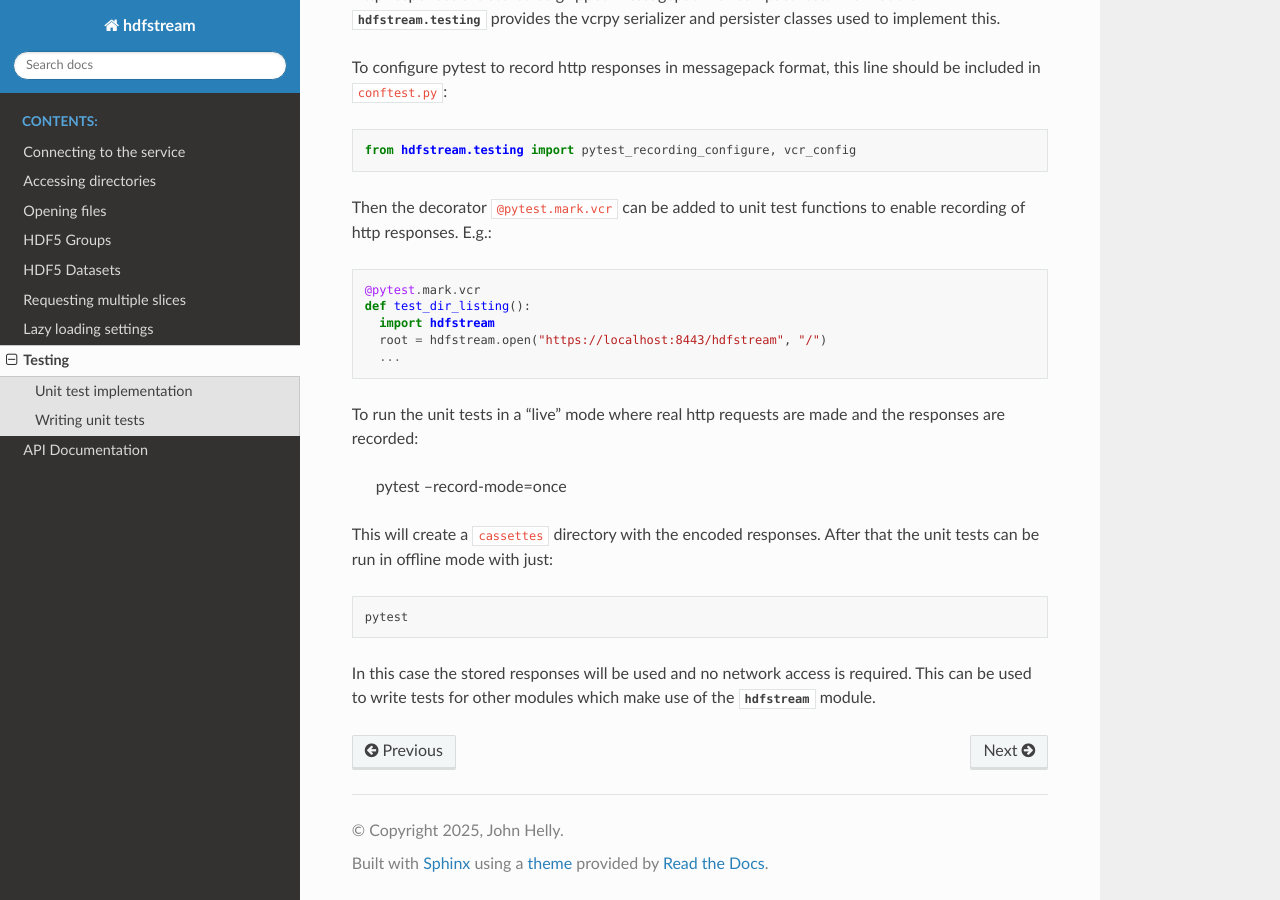
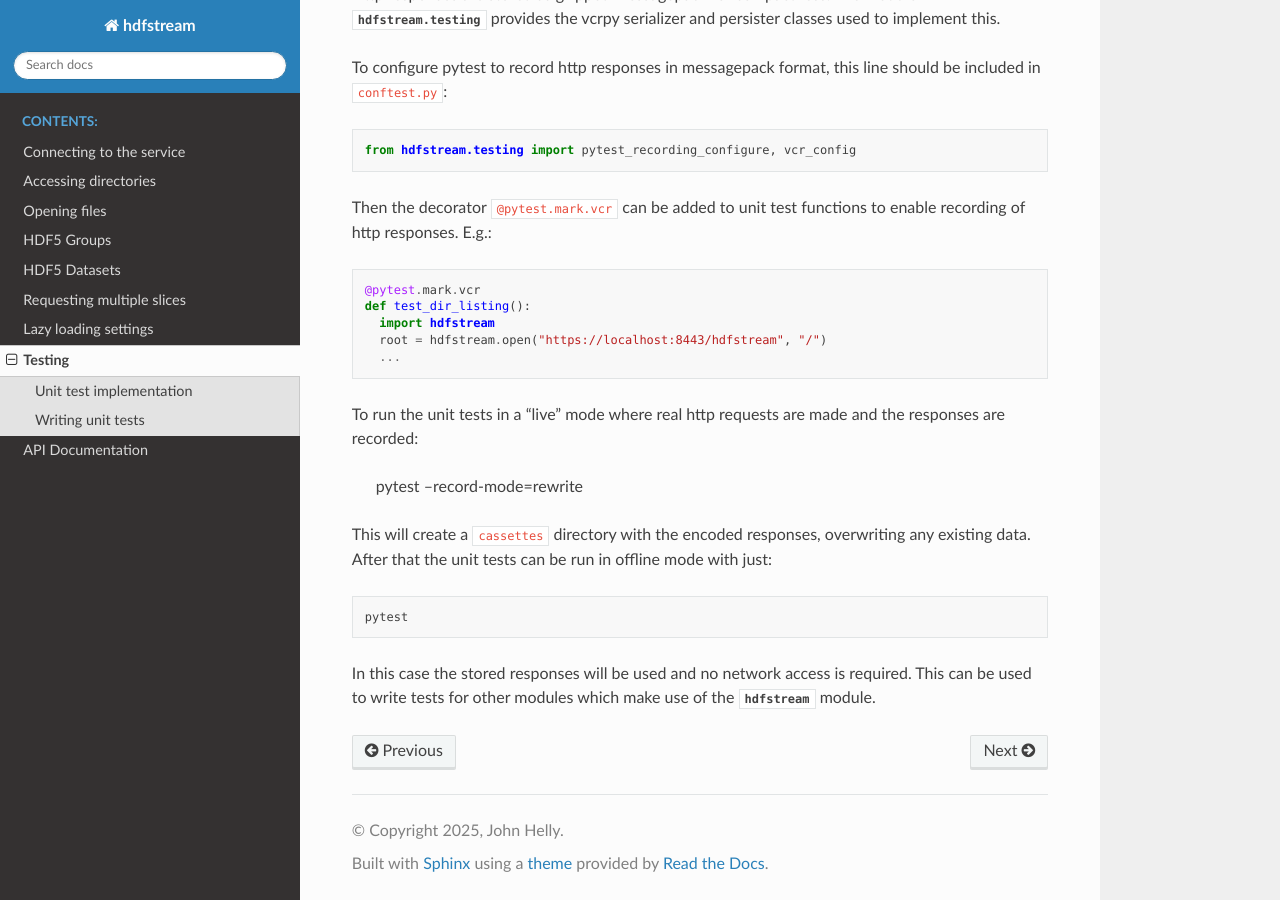
Before and after one commit to jchelly/hdfstream-python, a Sphinx documentation site: the page built from docs/source/testing.rst, in a window 1280 px wide and 900 px high, scrolled down 625 px. Built offline with Sphinx 7.4.7 and the Read the Docs theme 3.1.0, drawn with Linux system fonts in a browser that asks for light colours.

Commit message:
Use rewrite mode in pytest-recording docs

```diff
--- a/docs/source/testing.rst
+++ b/docs/source/testing.rst
@@ -45,11 +45,11 @@ functions to enable recording of http responses. E.g.::
 To run the unit tests in a "live" mode where real http requests are
 made and the responses are recorded:
 
-  pytest --record-mode=once
+  pytest --record-mode=rewrite
 
-This will create a ``cassettes`` directory with the encoded
-responses. After that the unit tests can be run in offline mode with
-just::
+This will create a ``cassettes`` directory with the encoded responses,
+overwriting any existing data. After that the unit tests can be run in
+offline mode with just::
 
   pytest
 
```
